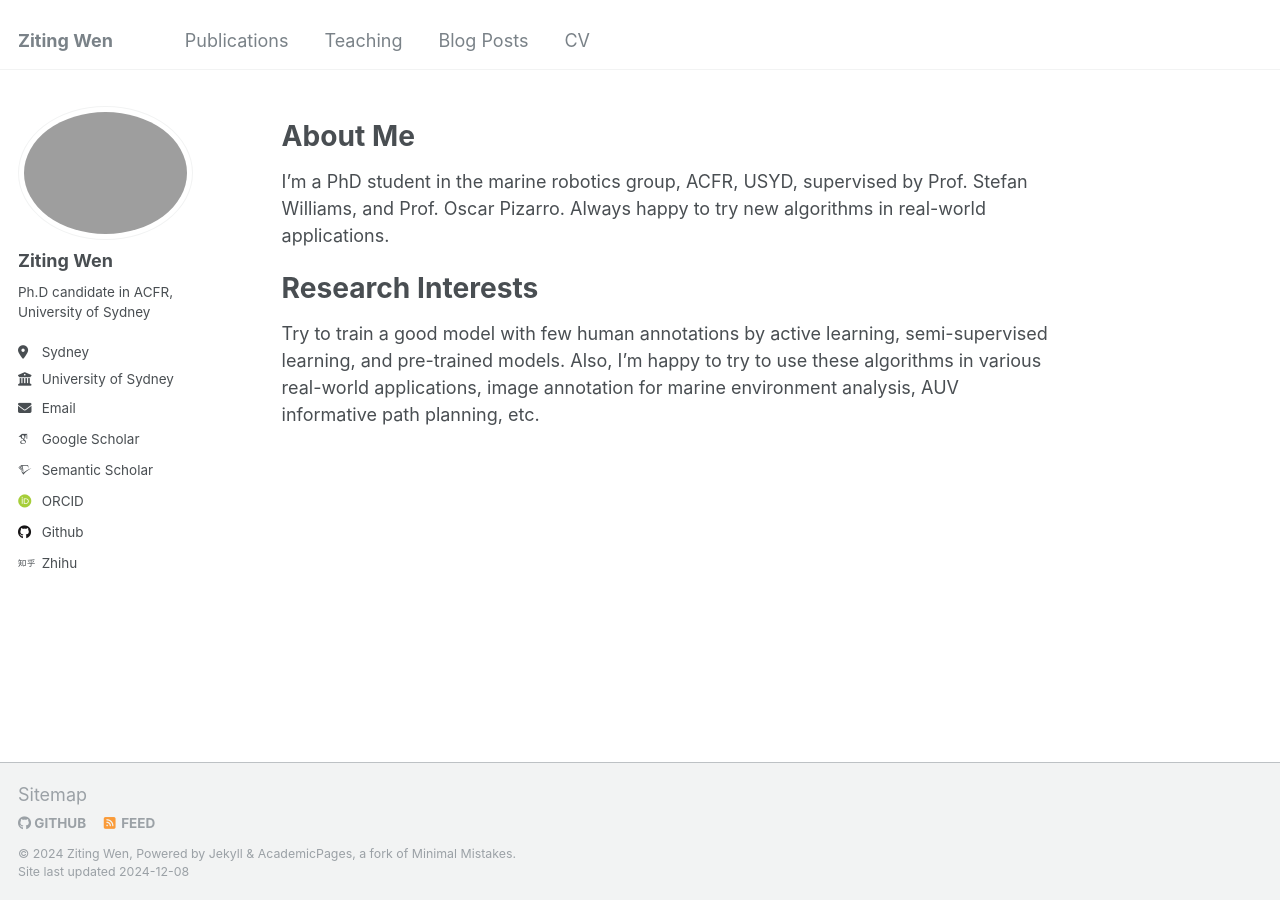
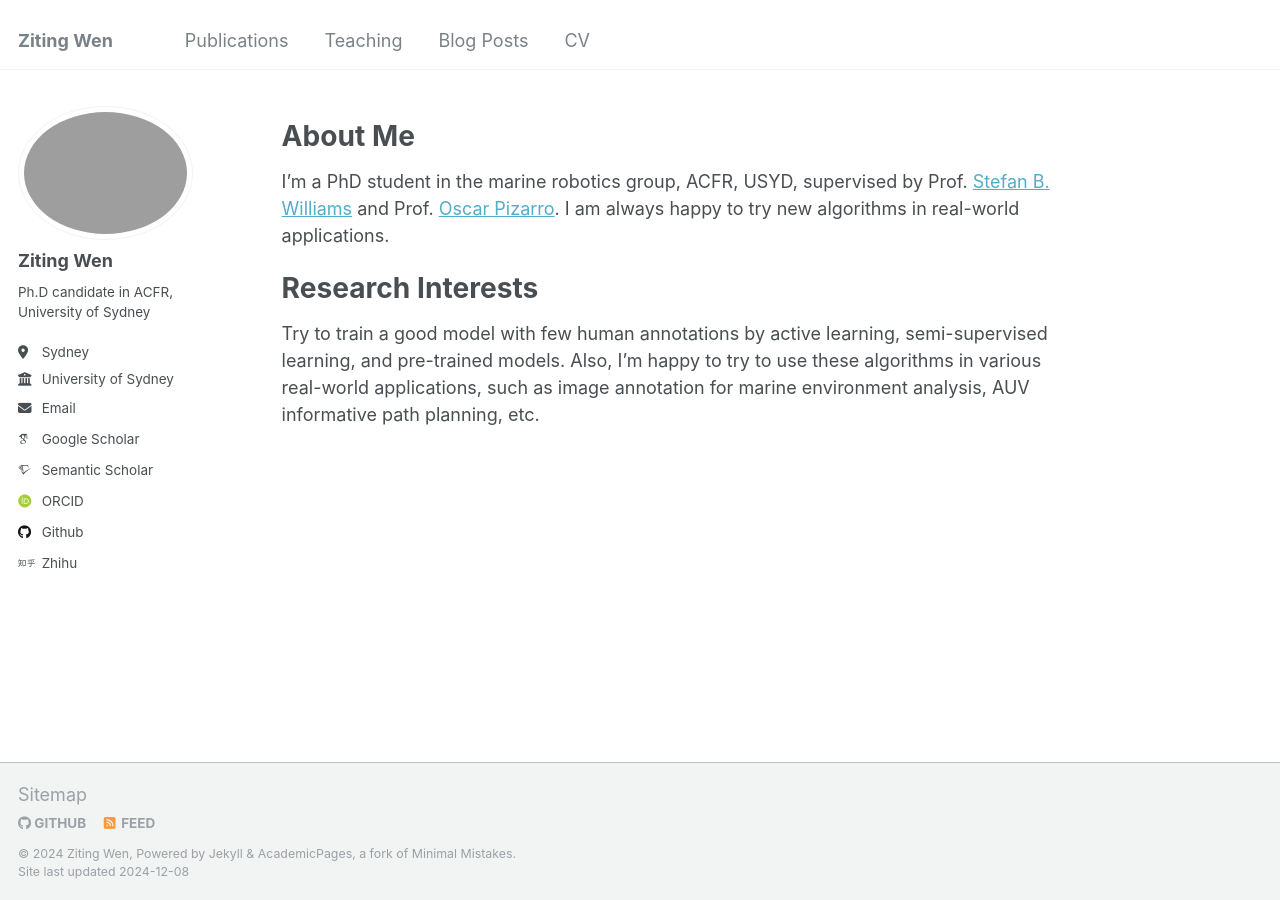
Before and after one commit to ZiTingW/ZiTingW.github.io, a Jekyll site: the page built from _pages/about.md, in a window 1280 px wide. Built offline with Jekyll 4.4.1, drawn with Linux system fonts in a browser that asks for light colours; some web fonts are replaced.

Commit message:
Update about.md

```diff
--- a/_pages/about.md
+++ b/_pages/about.md
@@ -9,8 +9,8 @@ redirect_from:
 
 About Me
 ======
-I'm a PhD student in the marine robotics group, ACFR, USYD, supervised by Prof. Stefan Williams, and Prof. Oscar Pizarro. Always happy to try new algorithms in real-world applications.
+I'm a PhD student in the marine robotics group, ACFR, USYD, supervised by Prof. [Stefan B. Williams](https://www.sydney.edu.au/engineering/about/our-people/academic-staff/stefan-williams.html) and Prof. [Oscar Pizarro](https://www.ntnu.edu/employees/oscar.pizarro). I am always happy to try new algorithms in real-world applications.
 
 Research Interests
 ======
-Try to train a good model with few human annotations by active learning, semi-supervised learning, and pre-trained models. Also, I'm happy to try to use these algorithms in various real-world applications, image annotation for marine environment analysis, AUV informative path planning, etc.
+Try to train a good model with few human annotations by active learning, semi-supervised learning, and pre-trained models. Also, I'm happy to try to use these algorithms in various real-world applications, such as image annotation for marine environment analysis, AUV informative path planning, etc.
```
